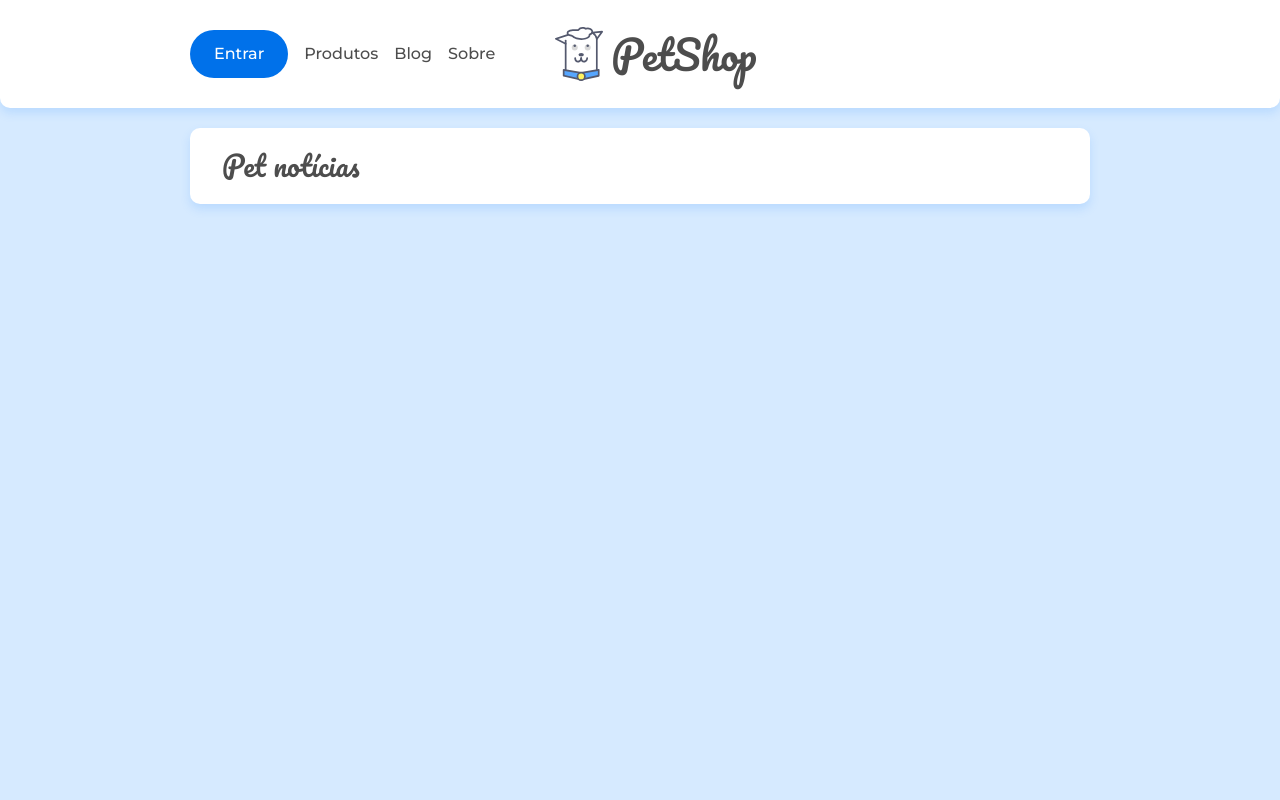
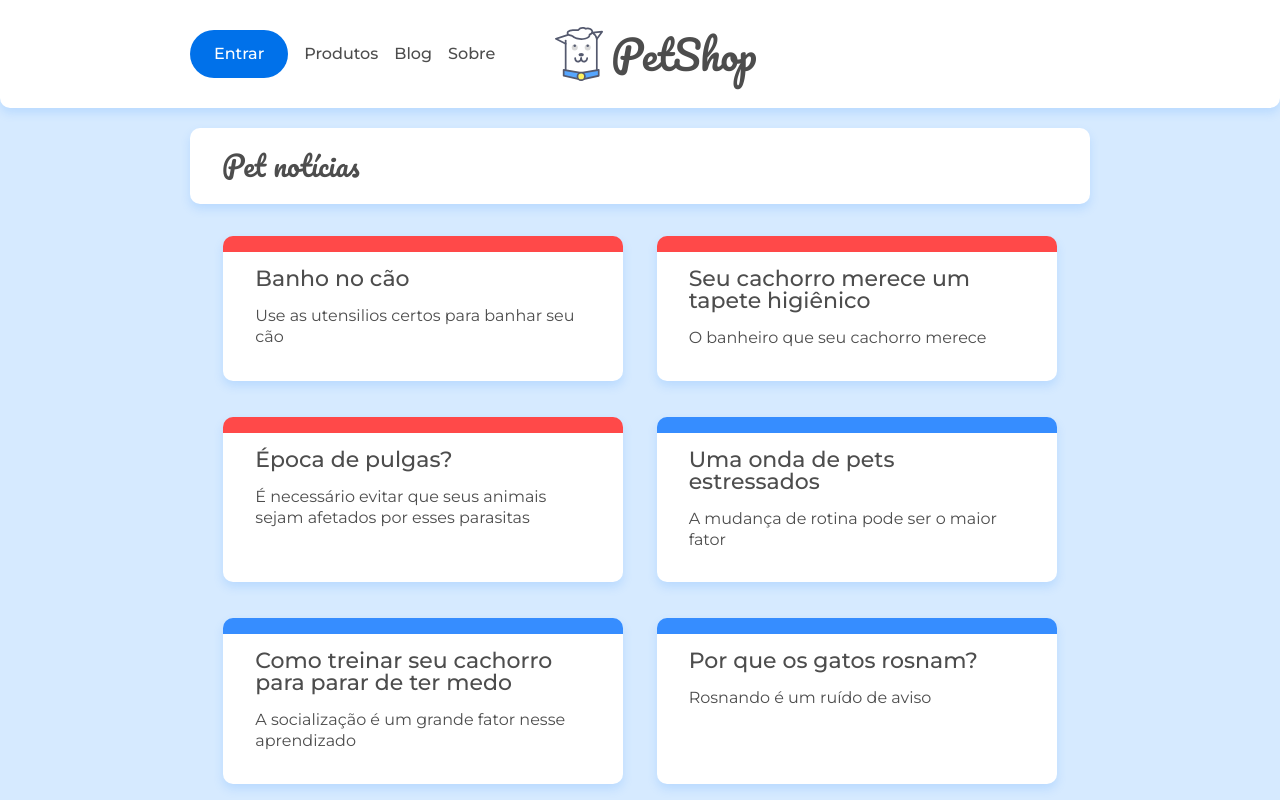
Before and after one commit to gmartpad/react-router-navegacao-em-um-spa, a React (Create React App) app: page / in a window 1280 px wide. Shown: the top 800 px of the page. Built offline with nearby package versions, Linux system fonts and the light colour scheme; data requests are answered from the project's data file.

Commit message:
feat: exibindo os posts

```diff
--- a/src/api/api.js
+++ b/src/api/api.js
@@ -4,7 +4,7 @@ export const api = axios.create({
     baseURL: 'http://localhost:5000'
 })
 
-export const busca = async (url) => {
+export const busca = async (url, setDado) => {
     const resultado = await api.get(url)
     setDado(resultado.data)
 }
--- a/src/components/ListaPost.jsx
+++ b/src/components/ListaPost.jsx
@@ -1,10 +1,29 @@
-import React from 'react'
+import React, { useState, useEffect } from 'react'
 import { busca } from '../api/api'
+import { Link } from 'react-router-dom'
 
-const ListaPost = () => {
+const ListaPost = ( { url } ) => {
+
+    const [posts, setPosts] = useState([])
+
+    useEffect(()=>{
+        busca(url, setPosts)
+    }, [])
+
     return (
         <section className="posts container">
-
+            {posts.map((i,k) =>
+                <Link key={k} className={`cartao-post cartao-post--${i.categoria}`} >
+                    <article key={i.id}>
+                        <h3 className="cartao-post__titulo" >
+                            {i.title}
+                        </h3>
+                        <p className="cartao-post__meta" >
+                            {i.metadescription}
+                        </p>
+                    </article>
+                </Link>
+            )}
         </section>
     )
 }
--- a/src/paginas/Home.jsx
+++ b/src/paginas/Home.jsx
@@ -1,6 +1,9 @@
 import React from 'react'
 
+import ListaPost from '../components/ListaPost';
+
 const Home = () => {
+
 
   return (
     <main>
@@ -8,6 +11,7 @@ const Home = () => {
         <h2 className="titulo-pagina">Pet notícias</h2>
       </div>
 
+      <ListaPost url="/posts"/>
 
     </main>
   )
```
Also changed, not shown: 1 other file (tests, documents, lock files or other folders).
